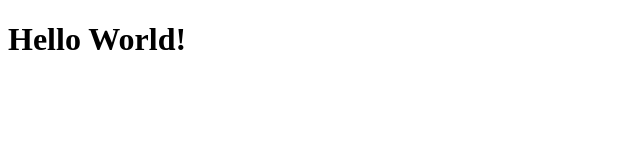
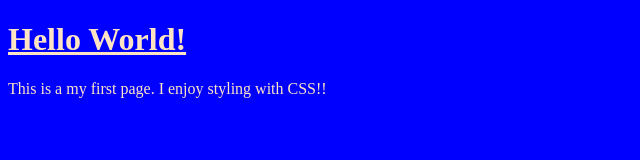
Before and after one commit to catman237/myPortfolio-Repository, a plain HTML site: page index.html in a window 1280 px wide. Shown: the whole page, without its empty margins (0-640 px from the left). Drawn offline with Linux system fonts and the light colour scheme.

Commit message:
add style.css, connect to index.html

```diff
--- a/index.html
+++ b/index.html
@@ -1,5 +1,6 @@
 <!DOCTYPE html>
 <html lang="en">
+<link rel="stylesheet" href="style.css">
 
 <head>
     <title>My Website</title>
@@ -7,6 +8,7 @@
 
 <body>
     <h1>Hello World!</h1>
+    <p>This is a my first page. I enjoy styling with CSS!!</p>
 </body>
 
 </html>
--- /dev/null
+++ b/style.css
@@ -0,0 +1,12 @@
+body {
+    background: blue  ;
+}
+ h1 {
+     color: bisque;
+     text-decoration:underline;
+ }
+
+ p {
+     color: bisque;
+
+ }
```
